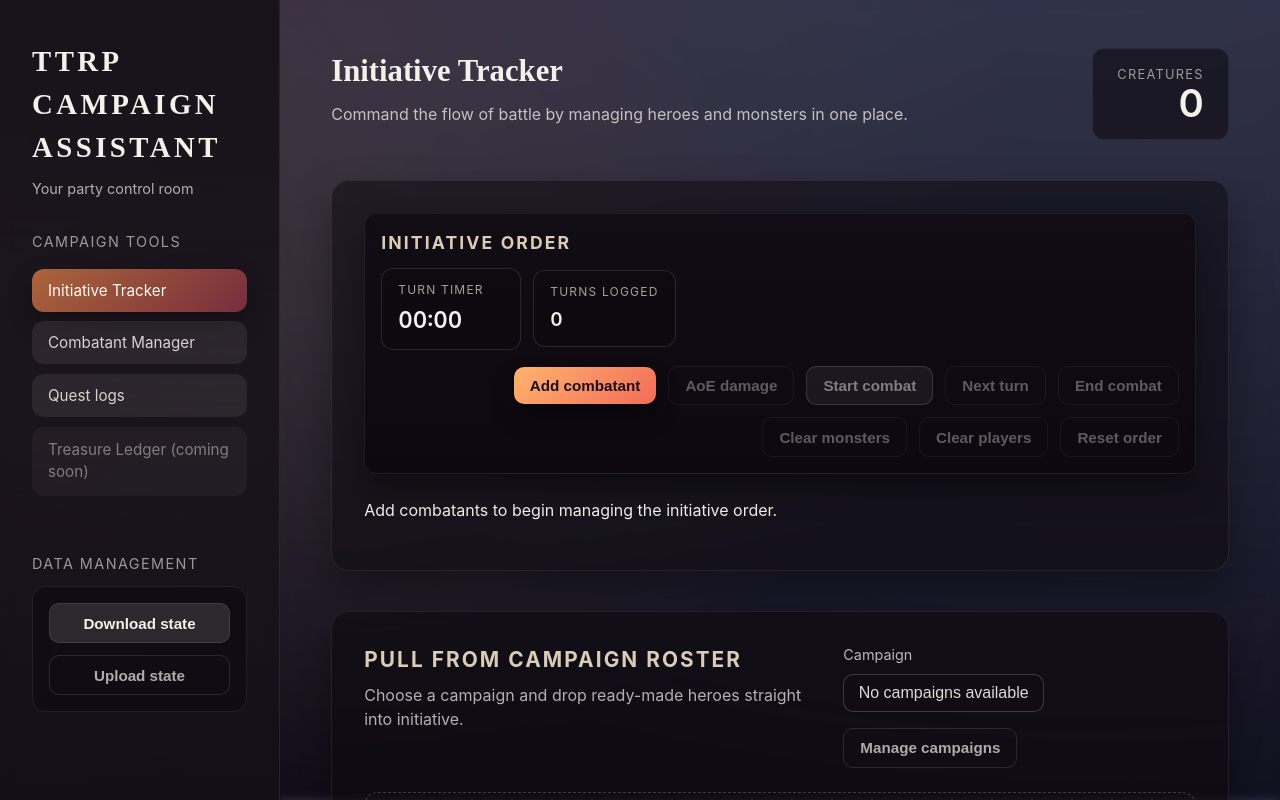
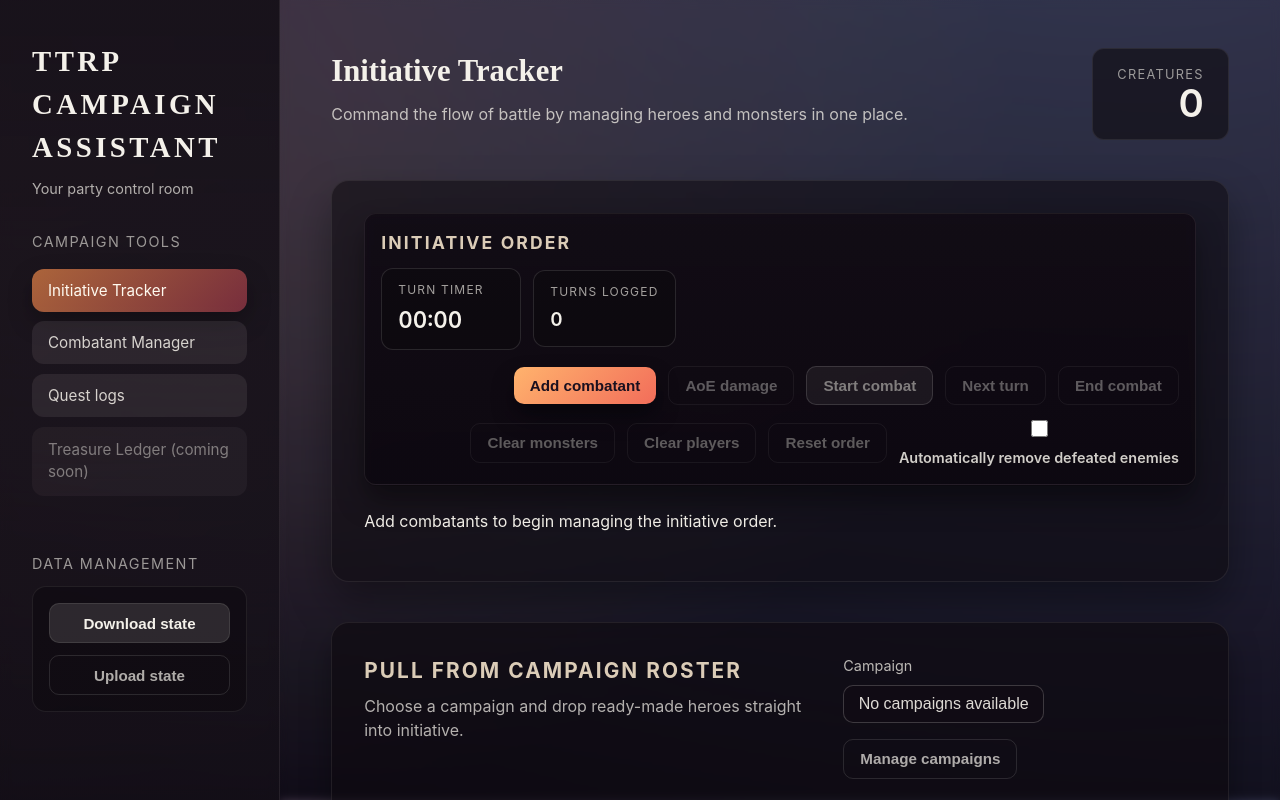
Before and after one commit to FireHeartA/DND, a React (Vite) app in the folder apps/dnd-initiative-tracker/: page / in a window 1280 px wide. Shown: the top 800 px of the page. Built offline with nearby package versions, Linux system fonts and the light colour scheme.

Commit message:
Add auto remove option and update roster tag styling

```diff
--- a/apps/dnd-initiative-tracker/src/App.css
+++ b/apps/dnd-initiative-tracker/src/App.css
@@ -1571,6 +1571,19 @@ textarea:focus {
   gap: 0.75rem;
 }
 
+.auto-remove-toggle {
+  display: inline-flex;
+  align-items: center;
+  gap: 0.4rem;
+  color: rgba(244, 241, 234, 0.85);
+  font-weight: 600;
+}
+
+.auto-remove-toggle input {
+  width: 1.05rem;
+  height: 1.05rem;
+}
+
 .empty-state {
   text-align: center;
   color: rgba(244, 241, 234, 0.8);
@@ -1884,6 +1897,11 @@ textarea:focus {
 .combatant-card__meta-item--tag {
   background: rgba(255, 179, 109, 0.24);
   color: rgba(255, 239, 213, 0.92);
+}
+
+.combatant-card__meta-item--player {
+  background: #d6336c;
+  color: #fff;
 }
 
 .combatant-card__link {
--- a/apps/dnd-initiative-tracker/src/components/initiative/CombatantList.tsx
+++ b/apps/dnd-initiative-tracker/src/components/initiative/CombatantList.tsx
@@ -297,7 +297,11 @@ export const CombatantList: React.FC<CombatantListProps> = ({
                           <span className="combatant-card__meta-item">AC {combatant.armorClass}</span>
                         )}
                         {combatant.sourceTemplateId && (
-                          <span className="combatant-card__meta-item combatant-card__meta-item--tag">Roster</span>
+                          <span
+                            className="combatant-card__meta-item combatant-card__meta-item--tag combatant-card__meta-item--player"
+                          >
+                            Player
+                          </span>
                         )}
                         {combatant.sourceMonsterId && (
                           <span className="combatant-card__meta-item combatant-card__meta-item--tag">Monster</span>
--- a/apps/dnd-initiative-tracker/src/components/initiative/InitiativeView.tsx
+++ b/apps/dnd-initiative-tracker/src/components/initiative/InitiativeView.tsx
@@ -93,6 +93,7 @@ export const InitiativeView: React.FC<InitiativeViewProps> = ({ onNavigateToCamp
   const [bulkDamageTargets, setBulkDamageTargets] = useState<Record<string, 'full' | 'half'>>({})
   const [bulkDamageError, setBulkDamageError] = useState('')
   const [isBulkDamageVisible, setIsBulkDamageVisible] = useState(false)
+  const [autoRemoveDefeated, setAutoRemoveDefeated] = useState(false)
 
   /**
    * Provides access to the currently active campaign object.
@@ -1205,6 +1206,22 @@ export const InitiativeView: React.FC<InitiativeViewProps> = ({ onNavigateToCamp
       return next
     })
   }, [combatants])
+
+  useEffect(() => {
+    if (!autoRemoveDefeated) {
+      return
+    }
+
+    const defeatedMonsterIds = combatants
+      .filter((combatant) => combatant.type === 'monster' && combatant.currentHp === 0)
+      .map((combatant) => combatant.id)
+
+    if (defeatedMonsterIds.length === 0) {
+      return
+    }
+
+    defeatedMonsterIds.forEach((id) => dispatch(removeCombatantAction(id)))
+  }, [autoRemoveDefeated, combatants, dispatch])
 
   useEffect(() => {
     if (!manualOrder) {
@@ -1688,6 +1705,14 @@ export const InitiativeView: React.FC<InitiativeViewProps> = ({ onNavigateToCamp
                     >
                       Reset order
                     </button>
+                    <label className="auto-remove-toggle">
+                      <input
+                        type="checkbox"
+                        checked={autoRemoveDefeated}
+                        onChange={(event) => setAutoRemoveDefeated(event.target.checked)}
+                      />
+                      <span>Automatically remove defeated enemies</span>
+                    </label>
                   </div>
                 </div>
 
```
